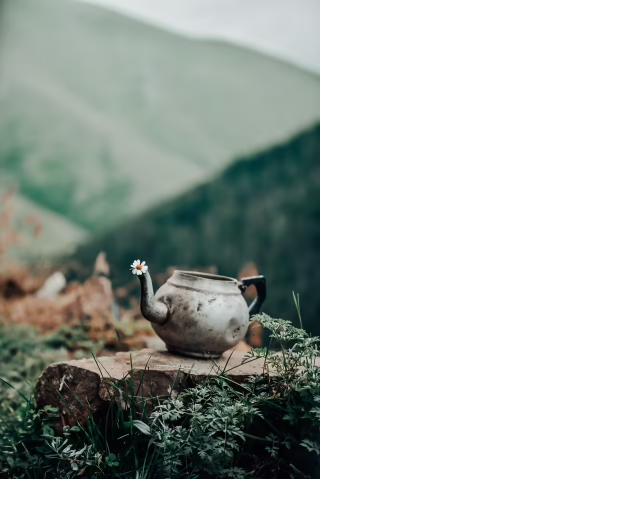
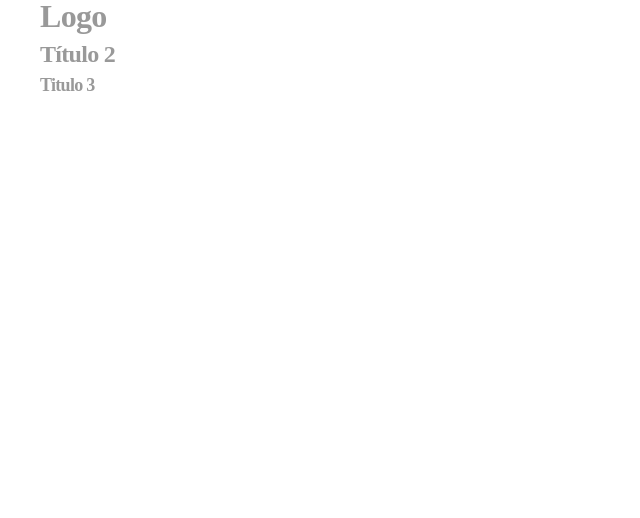
Before and after one commit to carla-santos/gulp-boilerplate-sass, a website: page index.html in a window 1280 px wide. Shown: the whole page, without its empty margins (0-640 px from the left). Drawn offline with Linux system fonts and the light colour scheme.

Commit message:
Atualiza index.html

```diff
--- a/index.html
+++ b/index.html
@@ -10,16 +10,22 @@
   <link rel="prefetch" href="index.html" as="document">
   <link rel="preload" href="build/css/main.css" as="style">
   <link rel="stylesheet" href="build/css/main.css">
+  <!-- Javascript -->
+  <script defer src="build/js/script.js"></script>
 </head>
 
 <body>
-  <picture>
-    <source srcset="build/img/natureza.avif" type="image/avif">
-    <source srcset="build/img/natureza.webp" type="image/webp">
-    <img loading="lazy" width="320" height="479" src="build/img/natureza.jpg" alt="Natureza">
-  </picture>
+  <header class="container">
+    <h1 class="heading-primary">Logo</h1>
+  </header>
 
-  <script src="build/js/main.js"></script>
+  <main>
+    <section class="container">
+      <h2 class="heading-secondary">Título 2</h2>
+      <h3 class="heading-tertiary">Titulo 3</h3>
+    </section>
+  </main>
+
 </body>
 
 </html>
```
